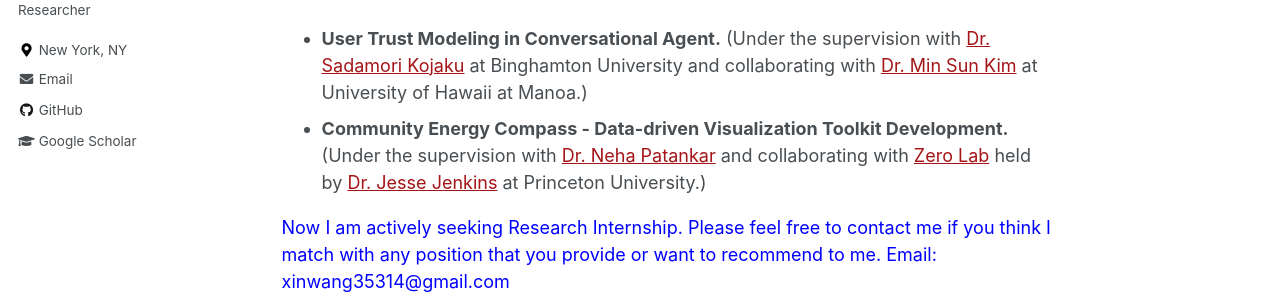
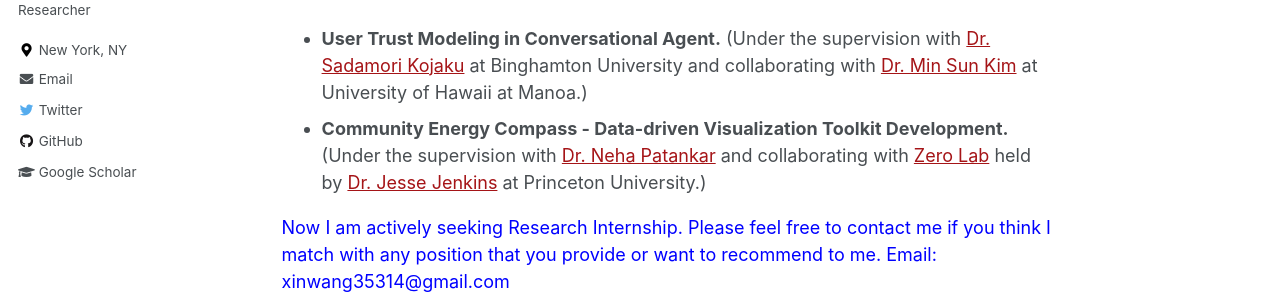
Before and after one commit to xin-wang-kr/xin-wang-kr.github.io, a Jekyll site: the page built from _pages/about.md, in a window 1280 px wide. Shown: the part 294-588 px from the top of the page. Built offline with Jekyll 4.4.1, drawn with Linux system fonts in a browser that asks for light colours.

Commit message:
Update _config.yml

```diff
--- a/_config.yml
+++ b/_config.yml
@@ -112,7 +112,7 @@ author:
   stackoverflow    : # http://stackoverflow.com/users/123456/username
   steam            :
   tumblr           :
-  twitter          : #"VisonWang1"
+  twitter          : "VisonWang1"
   vine             :
   weibo            :
   xing             :
```
